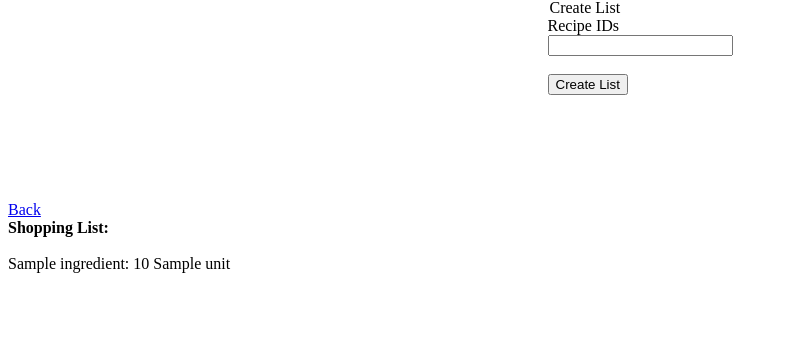
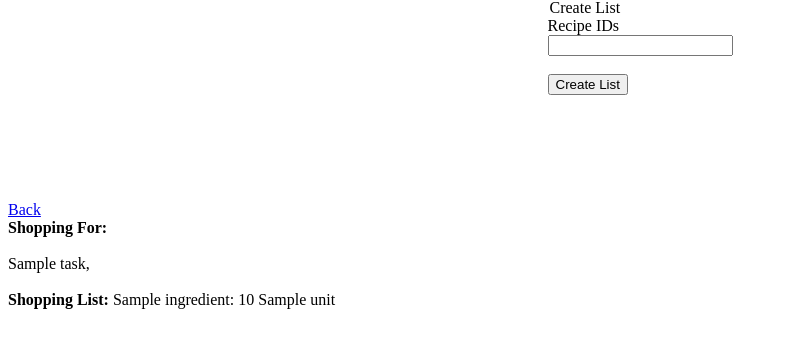
Before and after one commit to pmeyerson/digital_cookbook, a Flask app: page /shopping/ in a window 1280 px wide. Shown: the part 114-462 px from the top of the page, without its empty margins (0-788 px from the left). Run offline with Flask 2, Linux system fonts and the light colour scheme; a database or web service that is not in the repository returns one stand-in record (values such as "Sample title").

Commit message:
add recipe_names back to shopping list display

```diff
--- a/templates/shopping.html
+++ b/templates/shopping.html
@@ -35,7 +35,12 @@
     <br>
     <a href="/">Back</a>
     <br>
-    <b>Shopping List:</b><br><br>
+    <b>Shopping For:</b><br><br>
+    {% for i in recipe_names %}
+        {{ i }},
+    {% endfor %}
+    <br><br>
+    <b>Shopping List:</b>
     {% for i in shopping_list %}
         {{ i["ingredient"] }}: {{ i["amount"] }} {{ i["unit"] }} <br>
     {% endfor %}
```
